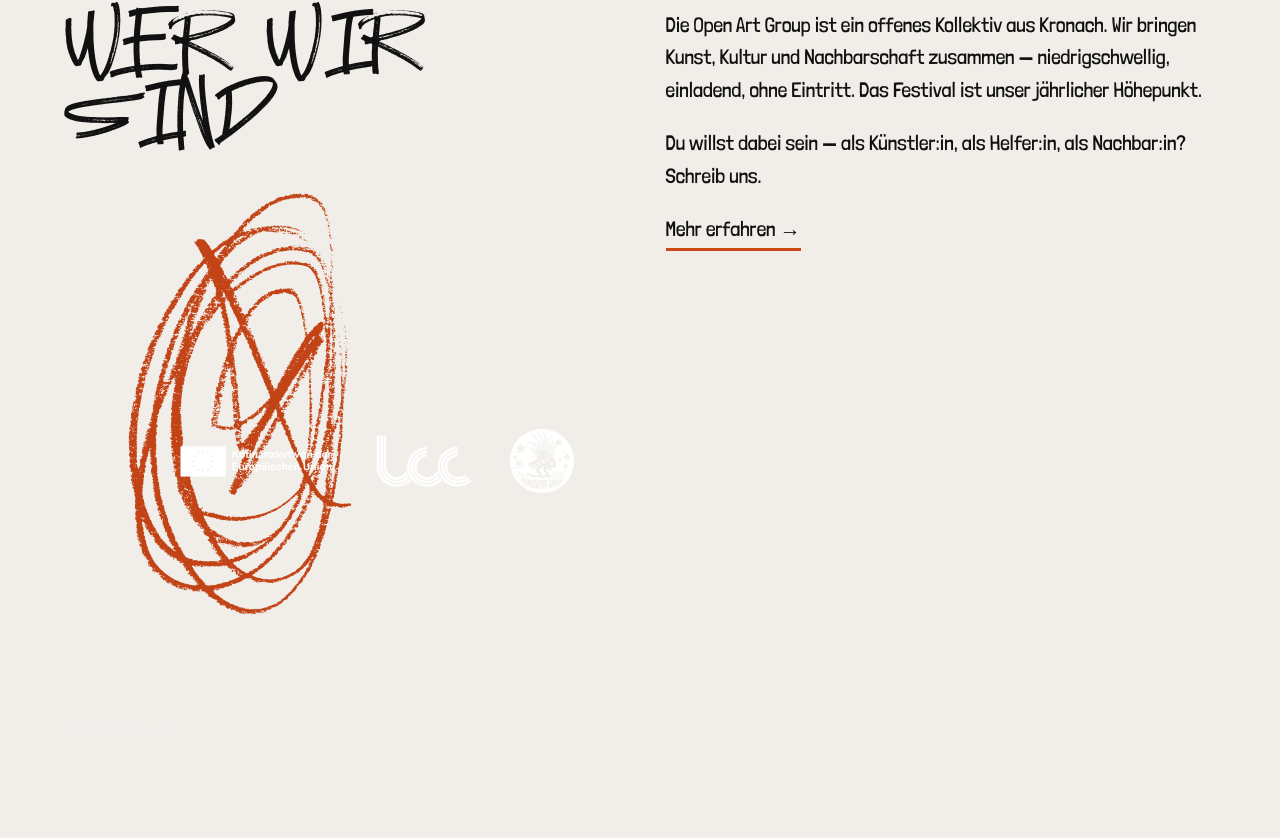
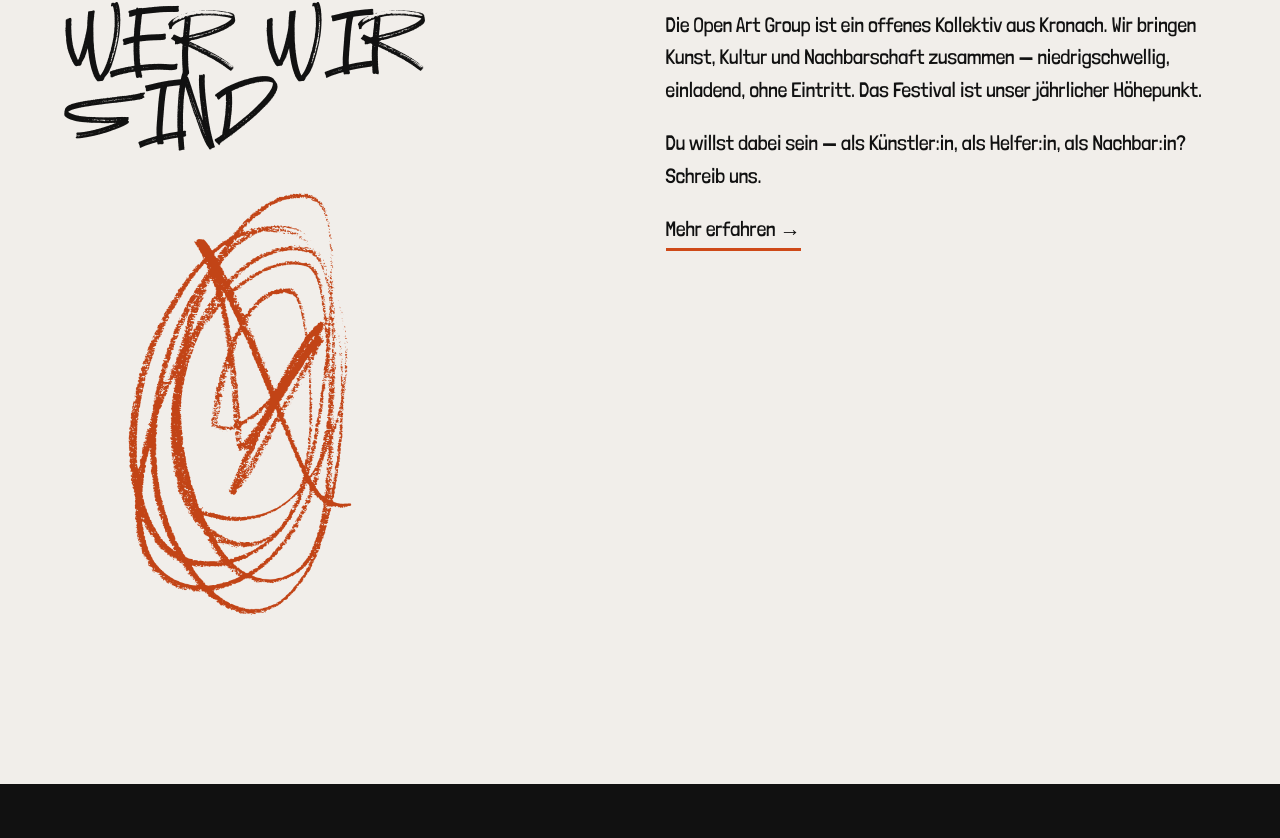
Before and after one commit to jonasenglich/OAG-Website, a plain HTML site: page index.html in a window 1280 px wide. Shown: the part 3017-3855 px from the top of the page. Before the commit the page ends 3801 px from the top, so only its background shows below. Drawn offline with Linux system fonts and the light colour scheme.

Commit message:
auto: update website files

```diff
--- a/styles.css
+++ b/styles.css
@@ -494,7 +494,6 @@
 .site-footer {
   background: var(--ink); color: var(--bg);
   padding: 60px var(--pad-x) 24px;
-  margin-top: -600px;
 }
 .site-footer__social {
   max-width: var(--maxw); margin: 60px auto 0;
```
